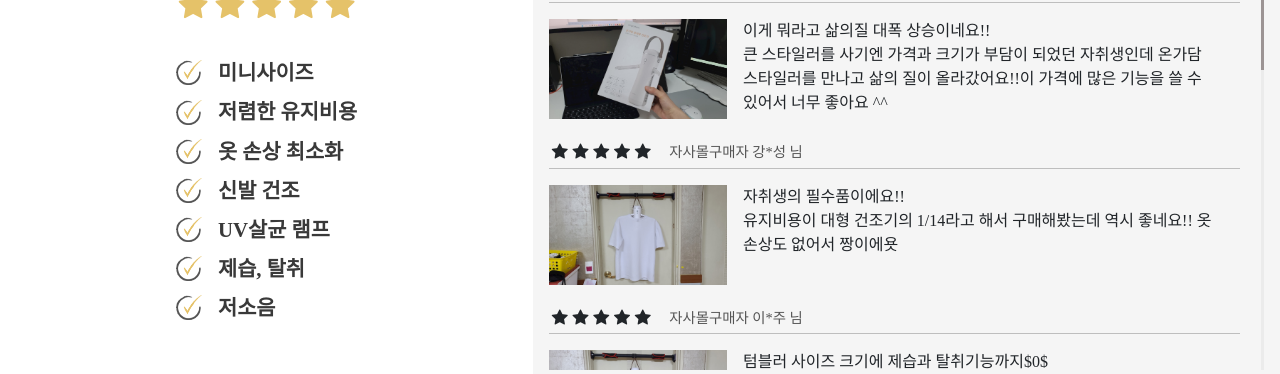
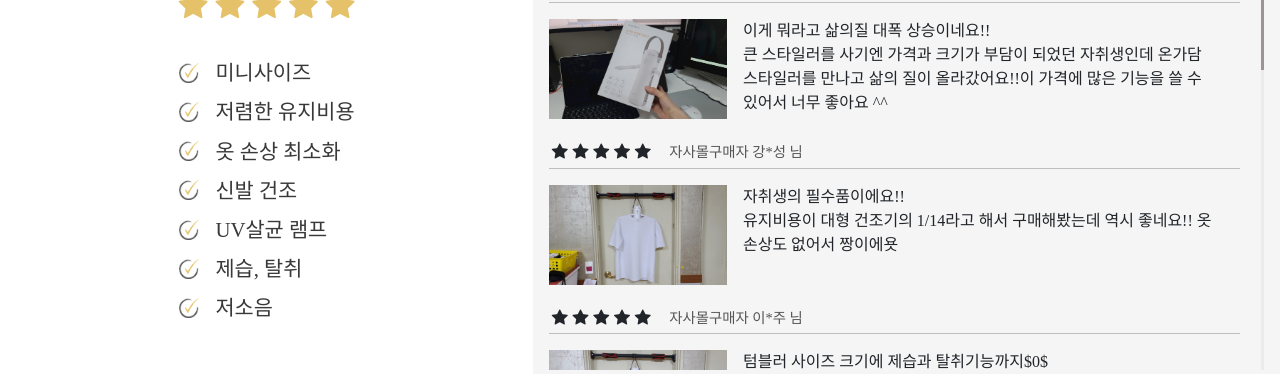
Before and after one commit to Sunjuhyeon/react_ongadam, a React (Create React App) app: page / in a window 1280 px wide. Shown: the part 680-1054 px from the top of the page. Built offline with nearby package versions, Linux system fonts and the light colour scheme; a web font is replaced by a local one.

Commit message:
세부레이아웃 조정

```diff
--- a/src/scss/event.module.css
+++ b/src/scss/event.module.css
@@ -1,5 +1,5 @@
 .section{
-    padding-top: 7rem;
+    padding-top: 5rem;
     padding-bottom: 5rem;
 }
 .titlename p{
--- a/src/scss/review.module.css
+++ b/src/scss/review.module.css
@@ -36,14 +36,14 @@
     padding-bottom: 0.5rem;
 }
 .merit .meritlist img {
-    height: 25px;
+    height: 20px;
     width: auto;
 }
 
 .merit .meritlist span {
     font-size: 1.3rem;
     margin-left: 1rem;
-    font-weight: 600;
+    font-weight: 500;
     color: rgb(57, 57, 57);
 }
 
```
